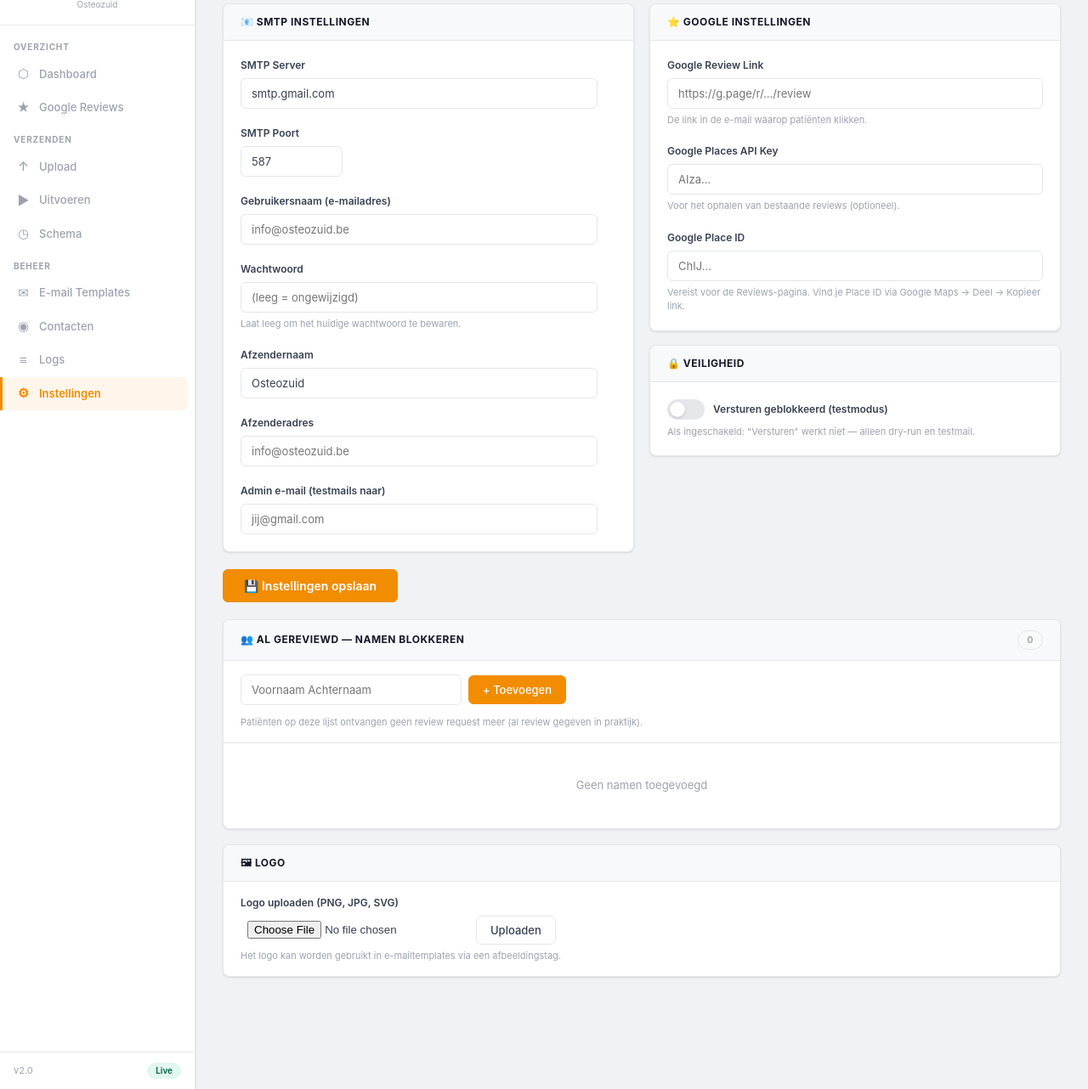
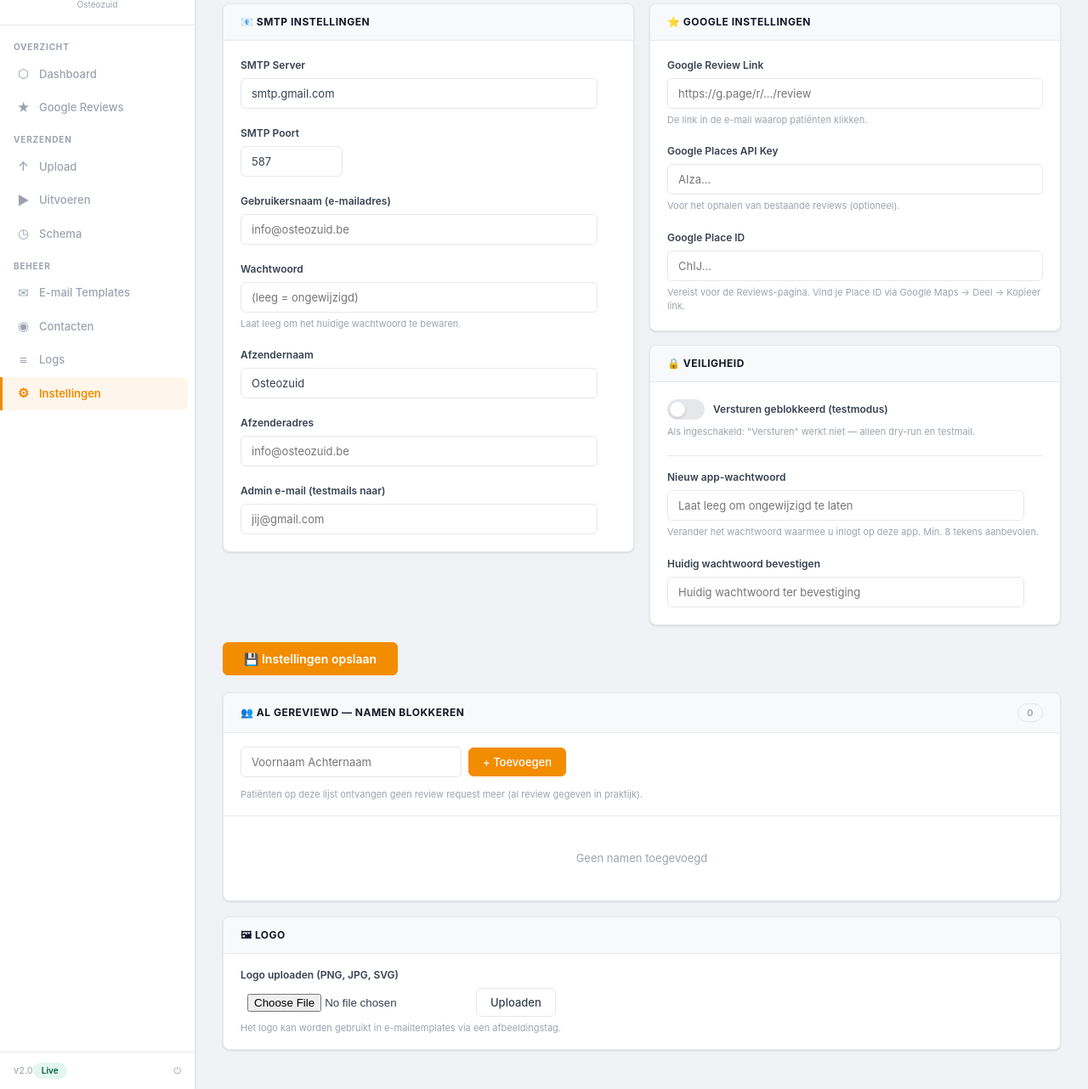
Before and after one commit to osteozuid/reviewflow, a Flask app: page /settings in a window 1280 px wide. Shown: the part 163-1445 px from the top of the page at 85% size. Run offline with Flask 3, Linux system fonts and the light colour scheme; the visitor is signed in with stand-in values (Sample User, id 1); data comes from the database, SQL or seed files in the repository; data that the repository does not hold is empty.

Commit message:
Beveiliging: wachtwoord wijzigen in settings, uitloggen knop, pw-validatie

```diff
--- a/app.py
+++ b/app.py
@@ -425,10 +425,18 @@ def settings():
             # Don't overwrite smtp_password if blank
             if not fields['smtp_password']:
                 fields['smtp_password'] = get_app_setting('smtp_password', '')
-            # App password change
-            new_pw = request.form.get('app_password_new', '').strip()
+            # App password change — verify current password first
+            new_pw     = request.form.get('app_password_new', '').strip()
+            confirm_pw = request.form.get('app_password_confirm', '').strip()
             if new_pw:
-                fields['app_password'] = new_pw
+                current = get_app_setting('app_password') or os.getenv('APP_PASSWORD', 'reviewflow2024')
+                if confirm_pw != current:
+                    flash('Huidig wachtwoord klopt niet — wachtwoord NIET gewijzigd', 'error')
+                elif len(new_pw) < 6:
+                    flash('Nieuw wachtwoord moet minstens 6 tekens zijn', 'error')
+                else:
+                    fields['app_password'] = new_pw
+                    flash('Wachtwoord gewijzigd', 'success')
             save_app_settings(fields)
             # Also write SMTP settings back to .env file
             _update_env_file(fields)
--- a/templates/base.html
+++ b/templates/base.html
@@ -84,6 +84,7 @@
   <div class="sidebar-foot">
     <span>v2.0</span>
     <span class="badge b-green" style="font-size:10px;">Live</span>
+    <a href="{{ url_for('logout') }}" style="margin-left:auto; font-size:11px; color:var(--text-dim); text-decoration:none;" title="Uitloggen">⏻</a>
   </div>
 </nav>
 
--- a/templates/settings.html
+++ b/templates/settings.html
@@ -79,7 +79,7 @@
     <div class="section" style="margin:0;">
       <div class="sec-head">🔒 Veiligheid</div>
       <div style="padding:20px;">
-        <div class="form-group" style="margin-bottom:0;">
+        <div class="form-group">
           <label class="form-label" style="display:flex; align-items:center; gap:10px; cursor:pointer;">
             <label class="toggle">
               <input type="checkbox" name="send_geblokkeerd"
@@ -89,6 +89,17 @@
             Versturen geblokkeerd (testmodus)
           </label>
           <div class="form-hint">Als ingeschakeld: "Versturen" werkt niet — alleen dry-run en testmail.</div>
+        </div>
+        <hr style="border:none; border-top:1px solid var(--border); margin:16px 0;">
+        <div class="form-group">
+          <label class="form-label">Nieuw app-wachtwoord</label>
+          <input type="password" name="app_password_new" placeholder="Laat leeg om ongewijzigd te laten"
+                 autocomplete="new-password">
+          <div class="form-hint">Verander het wachtwoord waarmee u inlogt op deze app. Min. 8 tekens aanbevolen.</div>
+        </div>
+        <div class="form-group" style="margin-bottom:0;">
+          <label class="form-label">Huidig wachtwoord bevestigen</label>
+          <input type="password" name="app_password_confirm" placeholder="Huidig wachtwoord ter bevestiging">
         </div>
       </div>
     </div>
```
